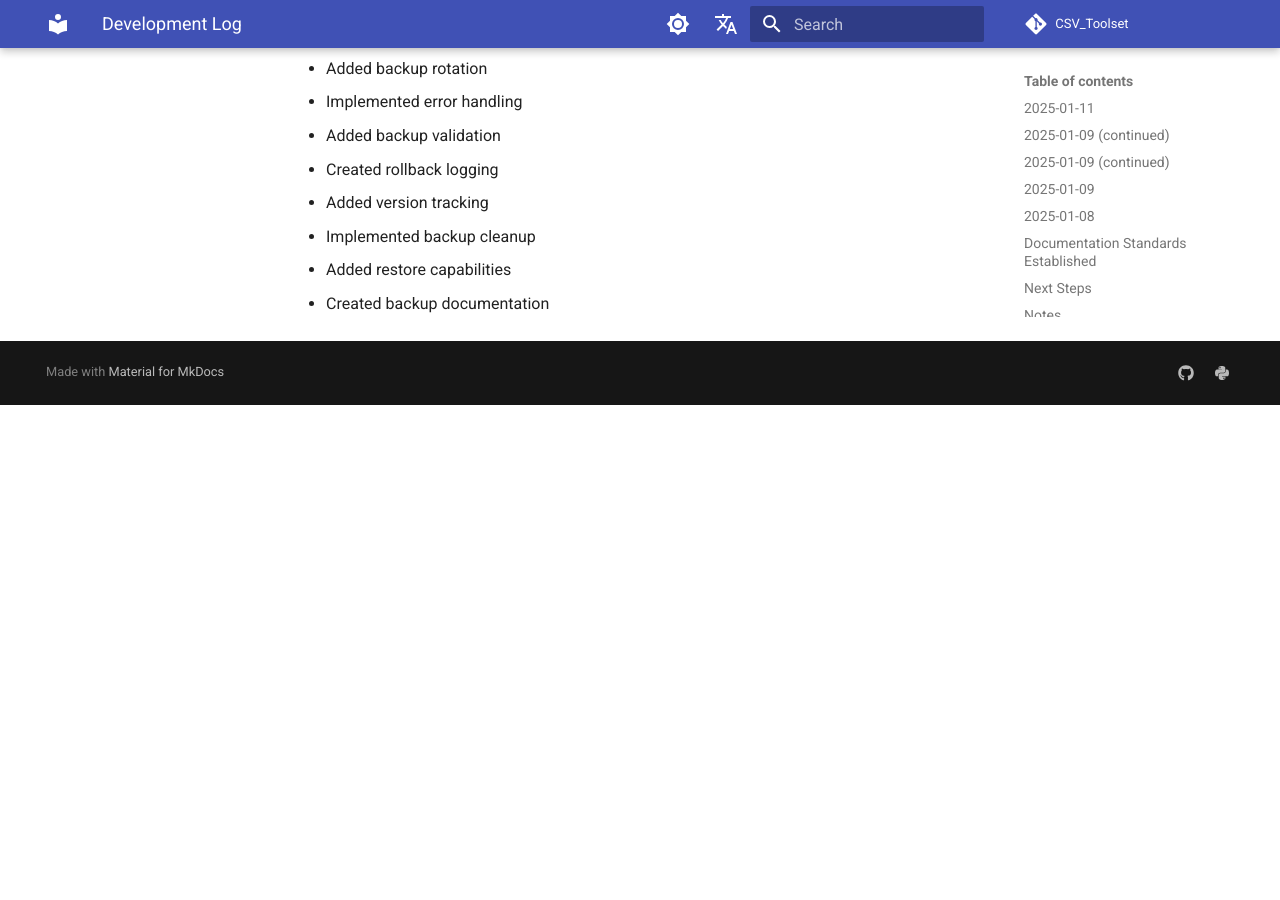
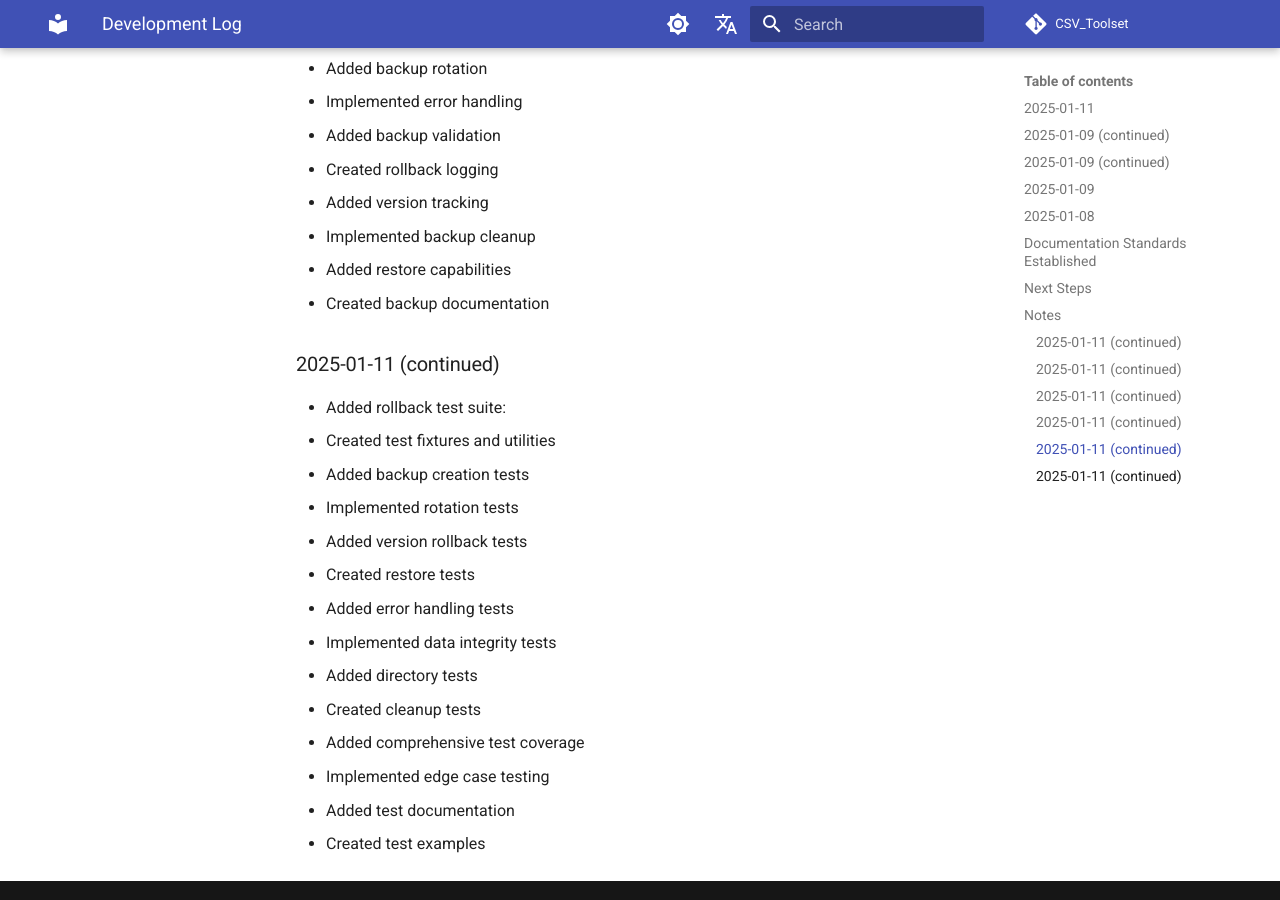
Before and after one commit to rfd62794/CSV_Toolset, an MkDocs documentation site: the page built from docs/DEVLOG.md, in a window 1280 px wide and 900 px high, scrolled down 15289 px. Built offline with MkDocs 1.6.1 and Material for MkDocs 9.7.7, drawn with Linux system fonts in a browser that asks for light colours; comment, search, counter and statistics services are not loaded; the version menu is left out; before the commit the page ends 15694 px from its top, so only the background shows below that.

Commit message:
Enhance testing framework with rollback test suite and improved error handling
- Added a comprehensive rollback test suite, including tests for backup creation, rotation, version rollback, restore functionality, error handling, data integrity, directory management, and cleanup operations.
- Improved error handling across all tools to enhance reliability and user experience.
- Updated documentation in CHANGELOG and DEVLOG to reflect the addition of the rollback test suite and its components.

These changes significantly strengthen the testing capabilities and error management of the system, ensuring better coverage and reliability.

```diff
--- a/docs/DEVLOG.md
+++ b/docs/DEVLOG.md
@@ -457,3 +457,19 @@
   - Implemented backup cleanup
   - Added restore capabilities
   - Created backup documentation
+
+### 2025-01-11 (continued)
+- Added rollback test suite:
+  - Created test fixtures and utilities
+  - Added backup creation tests
+  - Implemented rotation tests
+  - Added version rollback tests
+  - Created restore tests
+  - Added error handling tests
+  - Implemented data integrity tests
+  - Added directory tests
+  - Created cleanup tests
+  - Added comprehensive test coverage
+  - Implemented edge case testing
+  - Added test documentation
+  - Created test examples
```
Also changed, not shown: CHANGELOG.md (+14 -0 lines), docs/TASKLIST.md (+5 -2 lines), 2 other files.
